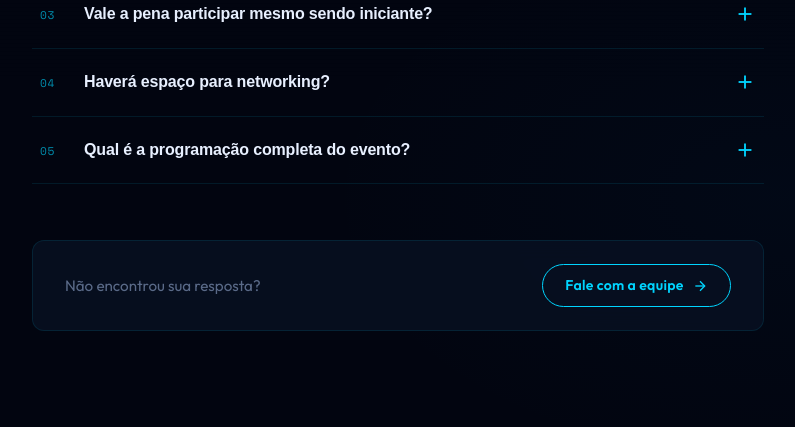
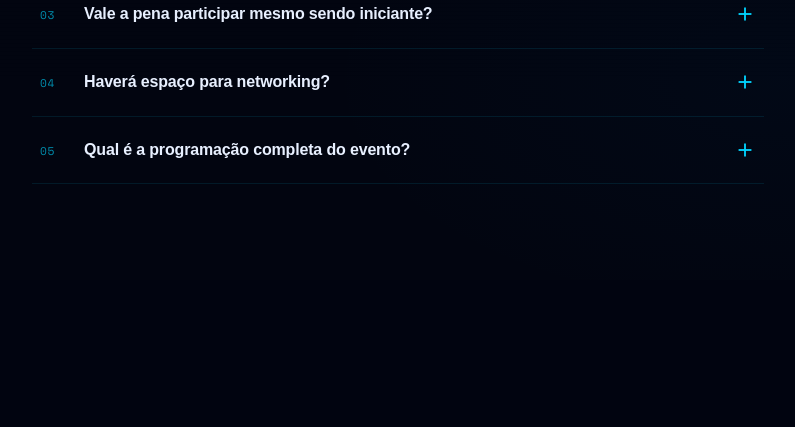
Before and after one commit to Jslus12/Techweek, a Flask app: page /ajuda in a window 1280 px wide. Shown: the part 724-1151 px from the top of the page, without its empty margins (242-1037 px from the left). After the commit the page ends 908 px from the top, so only its background shows below. Run offline with Flask 3, Linux system fonts and the light colour scheme.

Commit message:
Alteração na aba ajuda

```diff
--- a/techweek-frontend/templates/ajuda.html
+++ b/techweek-frontend/templates/ajuda.html
@@ -155,17 +155,7 @@
 
         </div>
 
-        <!-- CONTACT STRIP -->
-        <div class="contact-strip" data-reveal data-delay="300">
-            <p>Não encontrou sua resposta?</p>
-            <a href="mailto:weektech@unicesumar.edu.br" class="contact-btn">
-                <span>Fale com a equipe</span>
-                <svg viewBox="0 0 24 24" fill="none" stroke="currentColor" stroke-width="2" width="16" height="16">
-                    <line x1="5" y1="12" x2="19" y2="12"/>
-                    <polyline points="12 5 19 12 12 19"/>
-                </svg>
-            </a>
-        </div>
+
     </section>
 
     <script src="{{ url_for('static', filename='ajuda.js') }}"></script>
```
